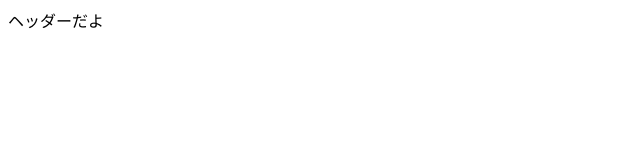
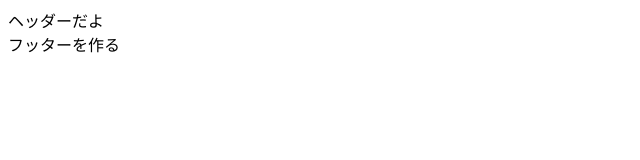
Before and after one commit to KokonoNakanishi/github-lecture-kokono, a plain HTML site: page index.html in a window 1280 px wide. Shown: the whole page, without its empty margins (0-640 px from the left). Drawn offline with Linux system fonts and the light colour scheme.

Commit message:
フッター作る

```diff
--- a/index.html
+++ b/index.html
@@ -8,5 +8,7 @@
 </head>
 <body>
   <header>ヘッダーだよ</header>
+
+  <footer>フッターを作る</footer>
 </body>
 </html>
```
